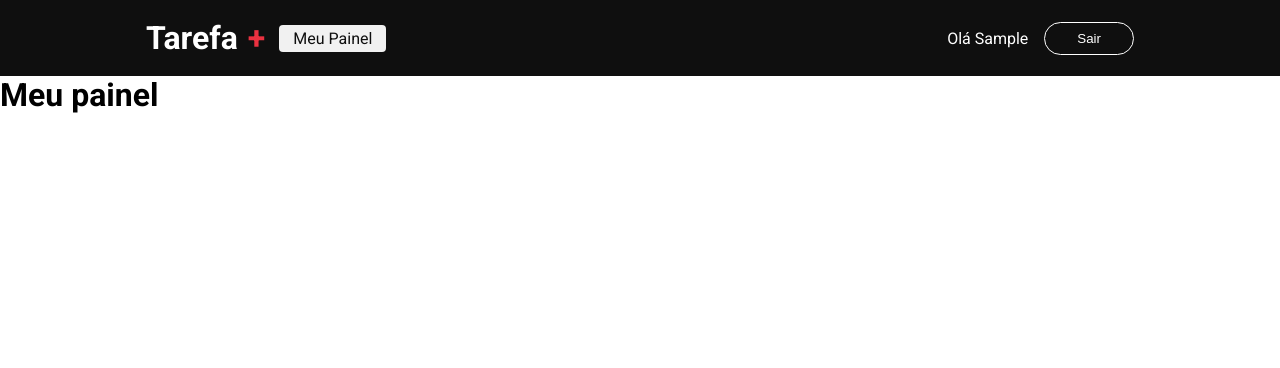
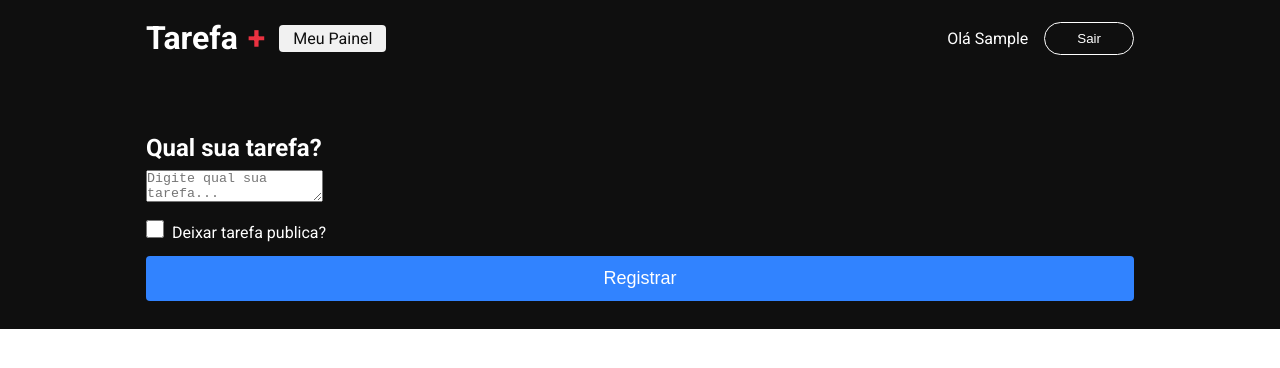
Before and after one commit to igorfonseca05/NextJs, a Next.js app in the folder my_project/: page /dashboard in a window 1280 px wide. Shown: the top 368 px of the page. Built offline with nearby package versions, Linux system fonts and the light colour scheme; no server answers; sample sign-in values are in the browser's storage.

Commit message:
implementando OAuth authentication

```diff
--- a/my_project/src/components/Header/Header.tsx
+++ b/my_project/src/components/Header/Header.tsx
@@ -1,6 +1,7 @@
 import { useSession, signIn, signOut } from 'next-auth/react'
 
 import Link from 'next/link';
+import Image from 'next/image';
 
 
 import styles from './styles.module.css'
@@ -16,7 +17,7 @@ export default function Header() {
       const userName = session?.user?.name
       setUserName(userName?.split(' ')[0])
     }
-  }, [])
+  }, [status])
 
 
   return (
@@ -26,15 +27,20 @@ export default function Header() {
           <Link href={'/'}>
             <h1 className={styles.logo}>Tarefa <span>+</span></h1>
           </Link>
-          <Link href={'/dashboard'} className={styles.link}>
-            Meu Painel
-          </Link>
+
+          {session?.user && (
+            <Link href={'/dashboard'} className={styles.link}>
+              Meu Painel
+            </Link>
+          )}
+
         </nav>
         {status === 'loading' ? (
-          <></>
+          <> <p>Carregando...</p></>
         ) : session ? (
           <div className={styles.greatingContainer}>
             <p className={styles.greatingUser}>Olá {userName} </p>
+            {/* <span><img src={session.user?.image} alt="" /></span> */}
             <button className={styles.loginButton} onClick={() => signOut()}>Sair</button>
           </div>
 
--- a/my_project/src/components/Header/styles.module.css
+++ b/my_project/src/components/Header/styles.module.css
@@ -70,3 +70,14 @@
     color: white;
     text-transform: capitalize;
 }
+
+.profileImageContainer {
+    width: 32px;
+    height: 32px;
+    border-radius: 50%;
+}
+
+.profileImageContainer img {
+    width: 100%;
+    height: 100%;
+}
--- /dev/null
+++ b/my_project/src/components/Textarea/index.tsx
@@ -0,0 +1,8 @@
+import styles from '../Textarea/styles.module.css'
+
+
+export default function Textarea({ placeholder }: { placeholder: string }) {
+    return (
+        <textarea name="" id="" placeholder={placeholder}></textarea>
+    )
+}
--- a/my_project/src/pages/dashboard/index.tsx
+++ b/my_project/src/pages/dashboard/index.tsx
@@ -1,20 +1,58 @@
+import { GetServerSideProps } from "next";
+import { getSession } from "next-auth/react";
 
 import styles from './styles.module.css'
 
 // Components
 import Header from '@/src/components/Header/Header'
 import Head from 'next/head'
+import Textarea from "@/src/components/Textarea";
 
+// Executado sempre do lado do servidor
+export const getServerSideProps: GetServerSideProps = async ({ req }) => {
+    const session = await getSession({ req })
+
+    if (!session?.user) {
+        return {
+            redirect: {
+                destination: '/',
+                permanent: false
+            }
+        }
+    }
+
+    return {
+        props: {}
+    }
+}
 
 export default function Dashboard() {
+
     return (
         <div className={styles.container}>
             <Head>
                 <title>Meu painel de tarefas</title>
             </Head>
+            <main className={styles.main}>
+                <section className={styles.content}>
+                    <div className={styles.contentForm}>
+                        <h1 className={styles.title}>Qual sua tarefa?</h1>
 
+                        <form>
+                            <Textarea placeholder="Digite qual sua tarefa..." />
+                            <div className={styles.checkboxArea}>
+                                <input type="checkbox" className={styles.checkbox} />
+                                <label>Deixar tarefa publica?</label>
+                            </div>
 
-            <h1>Meu painel</h1>
+                            <button className={styles.button} type="submit">
+                                Registrar
+                            </button>
+                        </form>
+                    </div>
+                </section>
+            </main>
         </div>
     )
+
 }
--- a/my_project/src/pages/dashboard/styles.module.css
+++ b/my_project/src/pages/dashboard/styles.module.css
@@ -0,0 +1,48 @@
+.container {
+    width: 100%;
+}
+
+.content {
+    background-color: #0f0f0f;
+    width: 100%;
+    display: flex;
+    align-items: center;
+    justify-content: center;
+}
+
+.contentForm {
+    max-width: 1024px;
+    width: 100%;
+    padding: 0 18px;
+    padding-bottom: 28px;
+    margin-top: 58px;
+}
+
+.title {
+    color: #fff;
+    margin-bottom: 8px;
+}
+
+.checkboxArea label {
+    margin-left: 8px;
+    color: #fff;
+}
+
+.checkboxArea {
+    margin: 14px 0;
+}
+
+.checkbox {
+    width: 18px;
+    height: 18px;
+}
+
+.button {
+    width: 100%;
+    border: 0;
+    border-radius: 4px;
+    color: #fff;
+    background-color: #3183ff;
+    padding: 12px 0;
+    font-size: 18px;
+}
--- a/my_project/src/pages/index.tsx
+++ b/my_project/src/pages/index.tsx
@@ -2,11 +2,10 @@ import Head from "next/head";
 import Image from "next/image";
 
 import styles from '@/styles/Home.module.css'
-
-
 import heroImg from '@/public/assets/hero.png'
 
 export default function Home() {
+
   return (
     <div className={styles.container}>
       <Head>
```
Also changed, not shown: my_project/src/components/Textarea/styles.module.css (added). Lines whose indentation alone changed are shown as unchanged.
